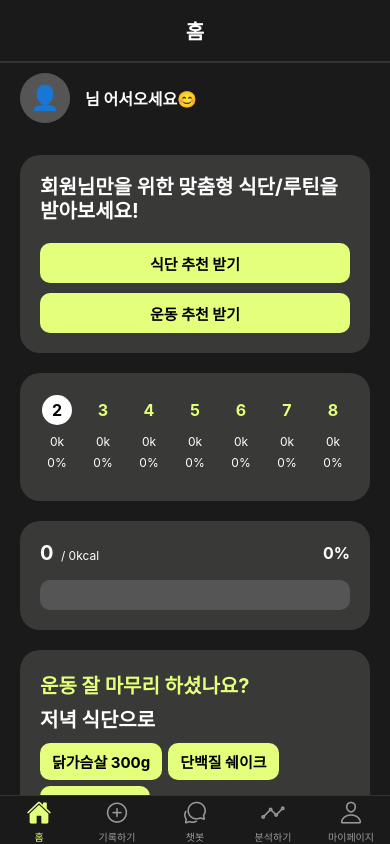
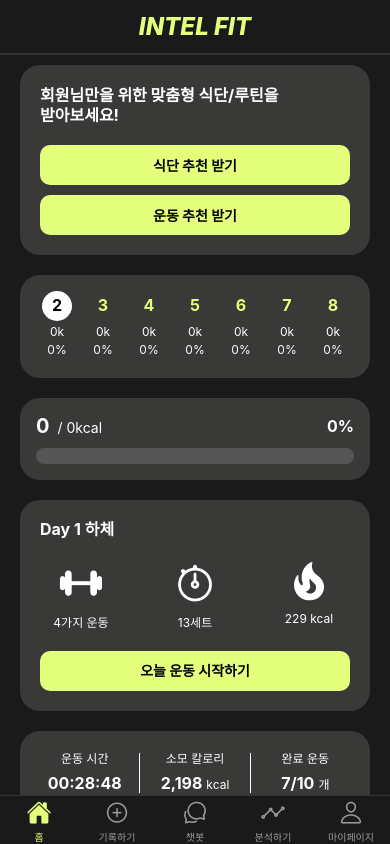
Before and after one commit to intel-fit/front-end, a React Native app: screen /Main in a window 390 px wide. Built offline with nearby package versions, Linux system fonts and the light colour scheme; no server answers.

Commit message:
홈 UI 수정

```diff
--- a/package.json
+++ b/package.json
@@ -10,6 +10,7 @@
   },
   "dependencies": {
     "@expo/vector-icons": "^15.0.3",
+    "@figma/rest-api-spec": "^0.34.0",
     "@react-native-async-storage/async-storage": "2.2.0",
     "@react-native-community/datetimepicker": "^8.5.0",
     "@react-native-picker/picker": "2.11.1",
--- a/src/screens/main/HomeScreen.tsx
+++ b/src/screens/main/HomeScreen.tsx
@@ -5,8 +5,10 @@ import {
   StyleSheet,
   ScrollView,
   TouchableOpacity,
+  Image,
 } from 'react-native';
 import {SafeAreaView} from 'react-native-safe-area-context';
+import {MaterialIcons, Ionicons} from '@expo/vector-icons';
 import {colors} from '../../theme/colors';
 import {ROUTES} from '../../constants/routes';
 import {useDate} from '../../contexts/DateContext';
@@ -105,38 +107,10 @@ const HomeScreen = ({navigation}: any) => {
   return (
     <SafeAreaView style={styles.container} edges={['top']}>
       <View style={styles.header}>
-        <Text style={styles.headerTitle}>홈</Text>
+        <Text style={styles.logoText}>INTEL FIT</Text>
       </View>
       <View style={styles.divider} />
       <ScrollView style={styles.content}>
-        {/* 인사말 섹션 */}
-        <View style={styles.greetingSection}>
-          <View style={styles.profileGroup}>
-            <View style={styles.profileImage}>
-              <Text style={styles.profilePlaceholder}>👤</Text>
-            </View>
-            <Text style={styles.greetingText}>
-              {homeData?.userSummary?.name || ''}님 어서오세요😊
-            </Text>
-          </View>
-          <View style={styles.messageContainer}>
-            {homeData?.todayMeal?.message && (
-              <View style={styles.messageBubble}>
-                <Text style={styles.messageText}>
-                  {homeData.todayMeal.message}
-                </Text>
-              </View>
-            )}
-            {homeData?.todayExercise?.message && (
-              <View style={styles.messageBubble}>
-                <Text style={styles.messageText}>
-                  {homeData.todayExercise.message}
-                </Text>
-              </View>
-            )}
-          </View>
-        </View>
-
         {/* 맞춤형 추천 섹션 */}
         <View style={styles.recommendationCard}>
           <Text style={styles.recommendationCardTitle}>
@@ -268,6 +242,70 @@ const HomeScreen = ({navigation}: any) => {
           </View>
         </View>
 
+        {/* 운동 루틴 카드 */}
+        <View style={styles.routineCard}>
+          <Text style={styles.routineTitle}>Day 1 하체</Text>
+          <View style={styles.routineStats}>
+            <View style={styles.routineStatItem}>
+              <Ionicons name="barbell" size={45} color="#ffffff" />
+              <Text style={styles.routineStatText}>4가지 운동</Text>
+            </View>
+            <View style={styles.routineStatItem}>
+              <Ionicons name="stopwatch-outline" size={45} color="#ffffff" />
+              <Text style={styles.routineStatText}>13세트</Text>
+            </View>
+            <View style={styles.routineStatItem}>
+              <MaterialIcons name="local-fire-department" size={45} color="#ffffff" />
+              <Text style={styles.routineStatText}>229 kcal</Text>
+            </View>
+          </View>
+          <TouchableOpacity style={styles.routineButton}>
+            <Text style={styles.routineButtonText}>오늘 운동 시작하기</Text>
+          </TouchableOpacity>
+        </View>
+
+        {/* 운동 통계 카드 */}
+        <View style={styles.exerciseStatsCard}>
+          <View style={styles.exerciseStatsContent}>
+            <View style={styles.exerciseStatColumn}>
+              <Text style={styles.exerciseStatLabel}>운동 시간</Text>
+              <Text style={styles.exerciseStatValue}>00:28:48</Text>
+            </View>
+            <View style={styles.exerciseStatDivider} />
+            <View style={styles.exerciseStatColumn}>
+              <Text style={styles.exerciseStatLabel}>소모 칼로리</Text>
+              <View style={styles.exerciseStatValueRow}>
+                <Text style={styles.exerciseStatValue}>2,198</Text>
+                <Text style={styles.exerciseStatUnit}>kcal</Text>
+              </View>
+            </View>
+            <View style={styles.exerciseStatDivider} />
+            <View style={styles.exerciseStatColumn}>
+              <Text style={styles.exerciseStatLabel}>완료 운동</Text>
+              <View style={styles.exerciseStatValueRow}>
+                <Text style={styles.exerciseStatValue}>7/10</Text>
+                <Text style={styles.exerciseStatUnit}>개</Text>
+              </View>
+            </View>
+          </View>
+        </View>
+
+        {/* 체중/골격근량/체지방량 카드 */}
+        <View style={styles.bodyStatsContainer}>
+          <View style={styles.bodyStatCard}>
+            <Text style={styles.bodyStatLabel}>체중</Text>
+            <Text style={styles.bodyStatValue}>52kg</Text>
+          </View>
+          <View style={styles.bodyStatCard}>
+            <Text style={styles.bodyStatLabel}>골격근량</Text>
+            <Text style={styles.bodyStatValue}>17.3kg</Text>
+          </View>
+          <View style={styles.bodyStatCard}>
+            <Text style={styles.bodyStatLabel}>체지방량</Text>
+            <Text style={styles.bodyStatValue}>21.4%</Text>
+          </View>
+        </View>
+
         {/* 식단 추천 섹션 */}
         <View style={styles.dietRecommendationSection}>
           <View style={styles.recommendationContent}>
@@ -302,7 +340,7 @@ const styles = StyleSheet.create({
   },
   header: {
     backgroundColor: colors.background,
-    paddingVertical: 16,
+    paddingVertical: 12,
     paddingHorizontal: 20,
     borderBottomWidth: 1,
     borderBottomColor: colors.border,
@@ -315,6 +353,14 @@ const styles = StyleSheet.create({
     color: colors.text,
     textAlign: 'center',
   },
+  logoText: {
+    fontSize: 24,
+    fontWeight: '800',
+    fontStyle: 'italic',
+    color: '#e3ff7c',
+    textAlign: 'center',
+    letterSpacing: 0,
+  },
   divider: {
     height: 1,
     backgroundColor: colors.border,
@@ -325,59 +371,10 @@ const styles = StyleSheet.create({
     paddingHorizontal: 20,
     paddingBottom: 20,
   },
-  greetingSection: {
-    marginBottom: 20,
-  },
-  profileGroup: {
-    flexDirection: 'row',
-    alignItems: 'center',
-    gap: 15,
-  },
-  profileImage: {
-    width: 50,
-    height: 50,
-    borderRadius: 25,
-    backgroundColor: '#333',
-    justifyContent: 'center',
-    alignItems: 'center',
-    overflow: 'hidden',
-  },
-  profilePlaceholder: {
-    width: '100%',
-    height: '100%',
-    fontSize: 24,
-    backgroundColor: '#555',
-    textAlign: 'center',
-    lineHeight: 50,
-  },
-  greetingText: {
-    fontSize: 16,
-    fontWeight: '700',
-    color: colors.text,
-  },
-  messageContainer: {
-    marginTop: 12,
-    paddingHorizontal: 4,
-    gap: 8,
-  },
-  messageBubble: {
-    backgroundColor: '#555',
-    borderRadius: 20,
-    paddingVertical: 10,
-    paddingHorizontal: 16,
-    alignSelf: 'flex-start',
-    maxWidth: '90%',
-  },
-  messageText: {
-    fontSize: 14,
-    fontWeight: '400',
-    color: colors.text,
-    lineHeight: 20,
-  },
   exerciseProgressSection: {
     backgroundColor: colors.cardBackground,
     borderRadius: 20,
-    paddingVertical: 15,
+    paddingVertical: 12,
     paddingHorizontal: 14,
     marginBottom: 20,
   },
@@ -389,22 +386,21 @@ const styles = StyleSheet.create({
     flexDirection: 'row',
     justifyContent: 'space-between',
     gap: 0,
-    height: 79,
+    height: 60,
     marginVertical: 6,
   },
   calendarItem: {
     flex: 1,
     alignItems: 'center',
-    justifyContent: 'flex-start',
-    gap: 6,
-    minHeight: 79,
+    justifyContent: 'center',
+    gap: 4,
+    minHeight: 60,
   },
   calendarNumber: {
     minHeight: 30,
     minWidth: 30,
     justifyContent: 'center',
     alignItems: 'center',
-    marginBottom: 4,
   },
   calendarNumberText: {
     fontSize: 16,
@@ -431,7 +427,7 @@ const styles = StyleSheet.create({
     color: colors.text,
     textAlign: 'center',
     height: 15,
-    lineHeight: 14.52,
+    lineHeight: 14.5,
   },
   calendarPercentage: {
     fontSize: 12,
@@ -439,19 +435,19 @@ const styles = StyleSheet.create({
     color: colors.text,
     textAlign: 'center',
     height: 15,
-    lineHeight: 14.52,
+    lineHeight: 14.5,
   },
   calorieSection: {
     backgroundColor: colors.cardBackground,
     borderRadius: 20,
-    padding: 20,
+    padding: 16,
     marginBottom: 20,
   },
   calorieHeader: {
     flexDirection: 'row',
     justifyContent: 'space-between',
     alignItems: 'center',
-    marginBottom: 15,
+    marginBottom: 10,
   },
   calorieLeft: {
     flexDirection: 'row',
@@ -464,7 +460,7 @@ const styles = StyleSheet.create({
     color: colors.text,
   },
   calorieGoal: {
-    fontSize: 12,
+    fontSize: 14,
     fontWeight: '400',
     color: colors.text,
   },
@@ -474,15 +470,15 @@ const styles = StyleSheet.create({
     color: colors.text,
   },
   calorieProgressBar: {
-    height: 30,
+    height: 16,
     backgroundColor: '#555',
-    borderRadius: 10,
+    borderRadius: 8,
     overflow: 'hidden',
   },
   calorieProgressFill: {
     height: '100%',
     backgroundColor: '#e3ff7c',
-    borderRadius: 10,
+    borderRadius: 8,
   },
   recommendationCard: {
     backgroundColor: '#393a38',
@@ -491,11 +487,11 @@ const styles = StyleSheet.create({
     marginBottom: 20,
   },
   recommendationCardTitle: {
-    fontSize: 20,
+    fontSize: 16,
     fontWeight: '700',
     color: '#ffffff',
     marginBottom: 20,
-    lineHeight: 24,
+    lineHeight: 20,
   },
   recommendationButtons: {
     gap: 10,
@@ -510,7 +506,7 @@ const styles = StyleSheet.create({
     height: 40,
   },
   recommendationButtonText: {
-    fontSize: 15,
+    fontSize: 14,
     fontWeight: '700',
     color: '#000000',
   },
@@ -524,13 +520,13 @@ const styles = StyleSheet.create({
     maxWidth: 249,
   },
   recommendationTitle: {
-    fontSize: 20,
+    fontSize: 16,
     fontWeight: '700',
     color: '#e3ff7c',
     marginBottom: 5,
   },
   recommendationSubtitle: {
-    fontSize: 20,
+    fontSize: 16,
     fontWeight: '700',
     color: colors.text,
     marginBottom: 10,
@@ -549,13 +545,133 @@ const styles = StyleSheet.create({
   },
   foodItemText: {
     color: '#000000',
-    fontSize: 15,
+    fontSize: 14,
     fontWeight: '700',
   },
   recommendationQuestion: {
+    fontSize: 16,
+    fontWeight: '700',
+    color: colors.text,
+  },
+  routineCard: {
+    backgroundColor: '#393a38',
+    borderRadius: 20,
+    padding: 20,
+    marginBottom: 20,
+  },
+  routineTitle: {
+    fontSize: 16,
+    fontWeight: '700',
+    color: '#ffffff',
+    marginBottom: 20,
+    lineHeight: 19,
+  },
+  routineStats: {
+    flexDirection: 'row',
+    justifyContent: 'space-between',
+    marginBottom: 20,
+    paddingHorizontal: 4,
+  },
+  routineStatItem: {
+    alignItems: 'center',
+    width: 74,
+    gap: 8,
+  },
+  routineStatText: {
+    fontSize: 12,
+    fontWeight: '400',
+    color: '#ffffff',
+    textAlign: 'center',
+    lineHeight: 14.5,
+  },
+  routineButton: {
+    backgroundColor: '#e3ff7c',
+    borderRadius: 10,
+    paddingVertical: 10,
+    paddingHorizontal: 20,
+    alignItems: 'center',
+    justifyContent: 'center',
+    height: 40,
+  },
+  routineButtonText: {
+    fontSize: 14,
+    fontWeight: '700',
+    color: '#000000',
+    lineHeight: 16,
+  },
+  exerciseStatsCard: {
+    backgroundColor: '#393a38',
+    borderRadius: 20,
+    paddingVertical: 12,
+    paddingHorizontal: 20,
+    marginBottom: 20,
+  },
+  exerciseStatsContent: {
+    flexDirection: 'row',
+    justifyContent: 'space-between',
+    alignItems: 'center',
+    height: 60,
+  },
+  exerciseStatColumn: {
+    flex: 1,
+    alignItems: 'center',
+  },
+  exerciseStatLabel: {
+    fontSize: 12,
+    fontWeight: '400',
+    color: '#ffffff',
+    marginBottom: 8,
+    lineHeight: 14.5,
+  },
+  exerciseStatValue: {
+    fontSize: 16,
+    fontWeight: '700',
+    color: '#ffffff',
+    lineHeight: 19,
+  },
+  exerciseStatValueRow: {
+    flexDirection: 'row',
+    alignItems: 'baseline',
+    gap: 4,
+  },
+  exerciseStatUnit: {
+    fontSize: 12,
+    fontWeight: '400',
+    color: '#ffffff',
+    lineHeight: 14.5,
+  },
+  exerciseStatDivider: {
+    width: 1,
+    height: 40,
+    backgroundColor: '#ffffff',
+    marginHorizontal: 10,
+  },
+  bodyStatsContainer: {
+    flexDirection: 'row',
+    gap: 8,
+    marginBottom: 20,
+  },
+  bodyStatCard: {
+    flex: 1,
+    backgroundColor: '#393a38',
+    borderRadius: 20,
+    padding: 15,
+    alignItems: 'center',
+    justifyContent: 'center',
+    minHeight: 70,
+  },
+  bodyStatLabel: {
+    fontSize: 12,
+    fontWeight: '400',
+    color: '#ffffff',
+    marginBottom: 8,
+    lineHeight: 14.5,
+  },
+  bodyStatValue: {
     fontSize: 20,
     fontWeight: '700',
-    color: colors.text,
+    color: '#e3ff7c',
+    lineHeight: 24,
   },
   additionalMenuSection: {
     marginBottom: 20,
```
Also changed, not shown: 1 other file (tests, documents, lock files or other folders).
